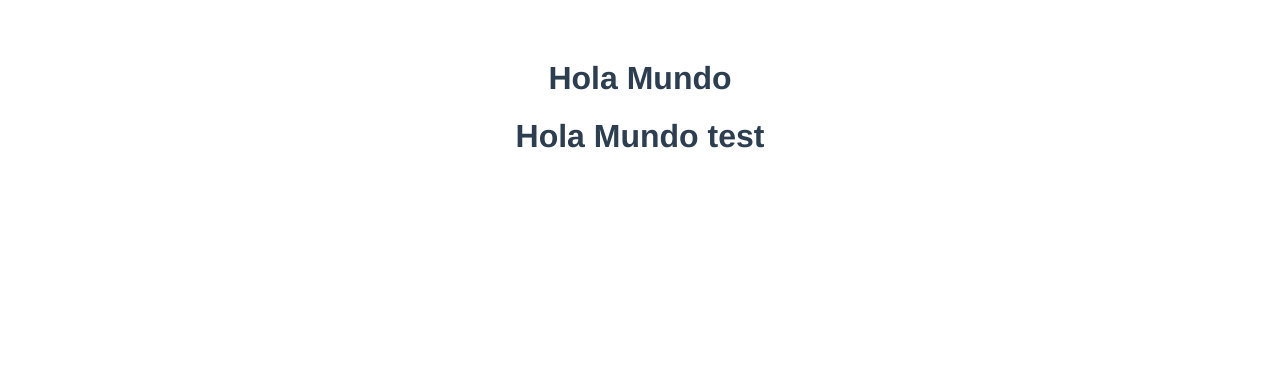
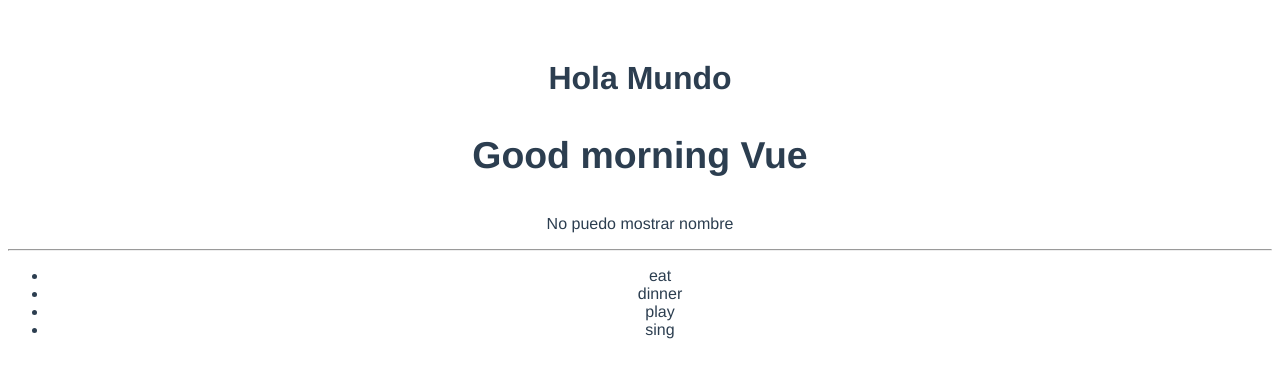
Before and after one commit to jorgechauxjr/practice-vuejs, a Vue app in the folder my-project/: page / in a window 1280 px wide. Shown: the top 378 px of the page. Built offline with nearby package versions, Linux system fonts and the light colour scheme.

Commit message:
Add attributes and directives v-if else for to Test.vue

```diff
--- a/my-project/src/components/Test.vue
+++ b/my-project/src/components/Test.vue
@@ -1,10 +1,44 @@
 <template>
-  <h1>Hola Mundo test</h1>
+  <div>
+    <h1 v-html="myHtml"></h1>
+    <div v-if="showName">
+      <p>{{ user.name }}</p>
+    </div>
+    <div v-else>
+      <p>No puedo mostrar nombre</p>
+    </div>
+    <hr>
+    <!-- <div>
+      {{ tasks[0].title }}
+    </div> -->
+    <ul>
+      <li v-for="task in tasks" v-bind:key="task">
+        {{ task.title }}
+      </li>
+    </ul>
+
+  </div>
 </template>
 
 <script>
   export default {
-
+    data() {
+      return {
+        title: 'Hello Vue',
+        user: {
+          name: 'Juan',
+          lastName: 'Perez'
+        },
+        myHtml: '<h3>Good morning Vue</h3>',
+        showName: false,
+        tasks: [
+          {title: 'eat'},
+          {title: 'dinner'},
+          {title: 'play'},
+          {title: 'sing'}
+        ]
+      }
+    }
   }
 </script>
 
```
